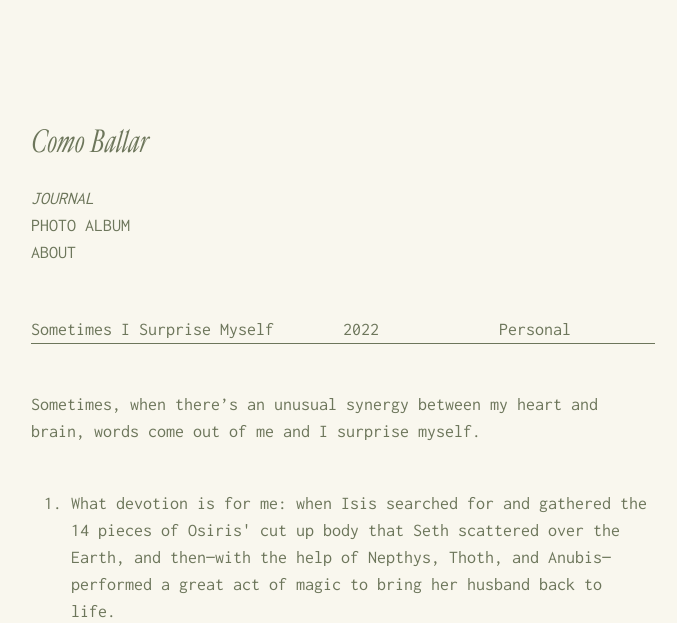
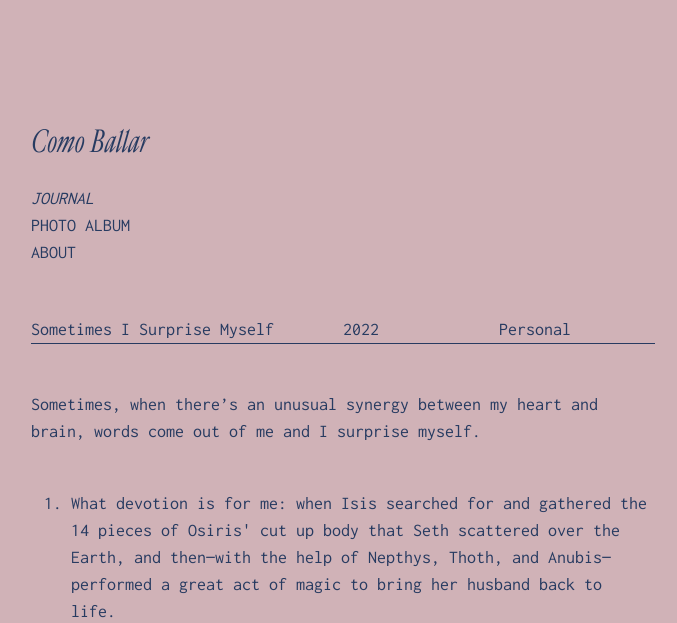
Before and after one commit to comballar/comballar.github.io, a Jekyll site: the page built from _journals/2022-03-11-surprise-myself.md, in a window 1280 px wide. Shown: the top 623 px of the page, without its empty margins (89-766 px from the left). Built offline with Jekyll 4.4.1, drawn with Linux system fonts in a browser that asks for light colours; some web fonts are replaced; grey boxes are pictures that could not be loaded.

Commit message:
Update base.scss

```diff
--- a/_sass/base.scss
+++ b/_sass/base.scss
@@ -22,9 +22,9 @@ $font__line-height: 1.5;
 }
 
 // colors
-$color__black:      #6d765b;
-$color__gray:       #6d765b;
-$color__beige:      #F9F7EE;
+$color__black:      #273B61;
+$color__gray:       #273B61;
+$color__beige:      #D0B2B7;
 $color__yellow:     #F3F3F3;
 
 @mixin media-query($device) {
```
